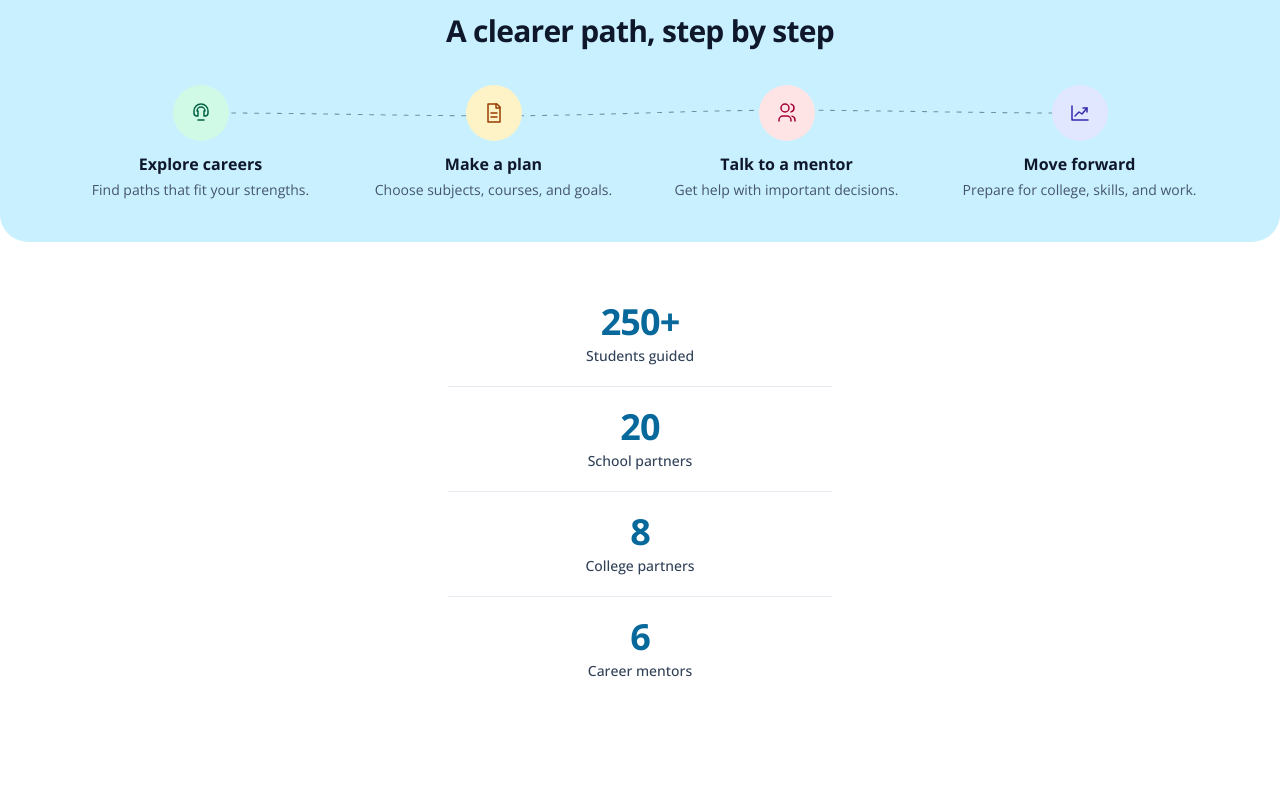
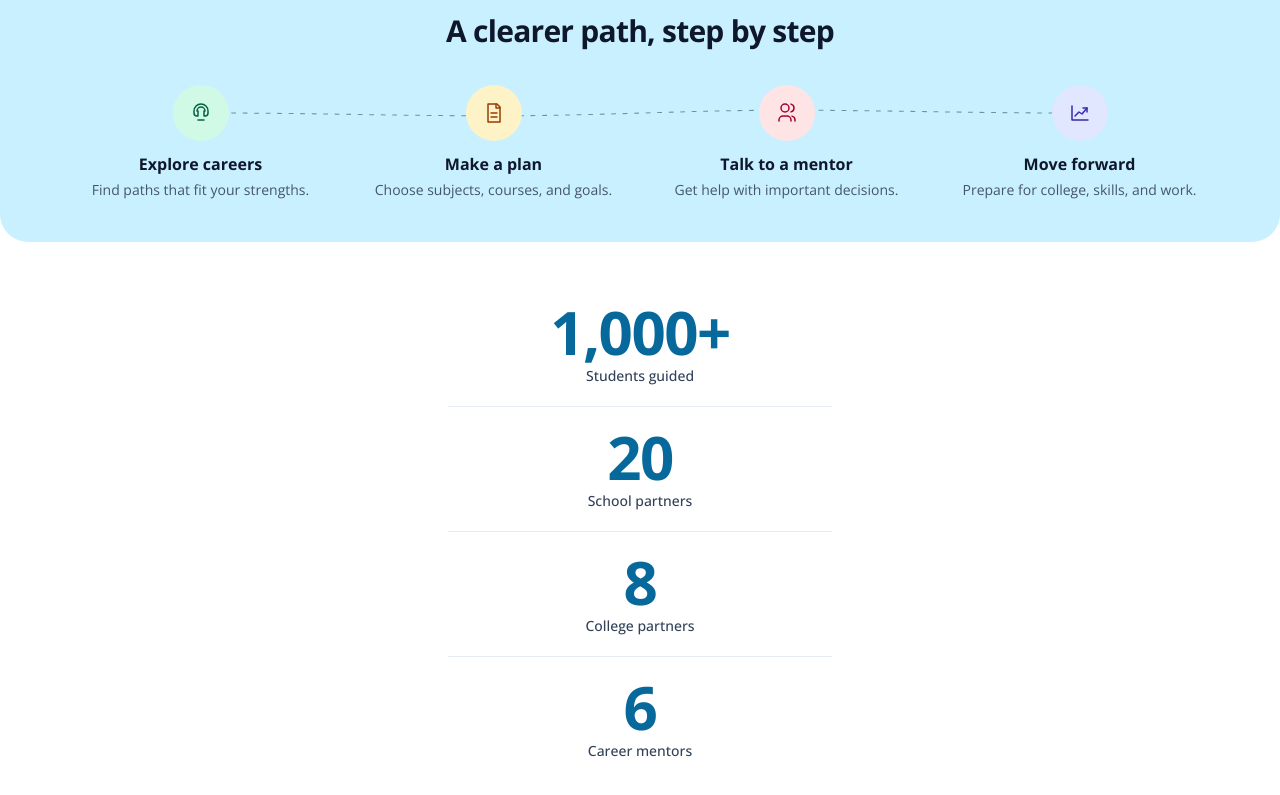
Before and after one commit to sayanf22/next1, a Next.js app: page / in a window 1280 px wide. Shown: the part 797-1592 px from the top of the page. Before the commit the page ends 1546 px from the top, so only its background shows below. Built offline with nearby package versions, Linux system fonts and the light colour scheme.

Commit message:
Animate impact stats and refine advisor CTA

```diff
--- a/src/app/page.tsx
+++ b/src/app/page.tsx
@@ -1,5 +1,6 @@
 import Image from "next/image";
 import Link from "next/link";
+import AnimatedMetric from "@/components/AnimatedMetric";
 
 const guidanceSteps = [
   {
@@ -29,10 +30,10 @@ const guidanceSteps = [
 ];
 
 const impactStats = [
-  { value: "250+", label: "Students guided" },
-  { value: "20", label: "School partners" },
-  { value: "8", label: "College partners" },
-  { value: "6", label: "Career mentors" },
+  { value: 1000, suffix: "+", label: "Students guided" },
+  { value: 20, label: "School partners" },
+  { value: 8, label: "College partners" },
+  { value: 6, label: "Career mentors" },
 ];
 
 export default function Home() {
@@ -49,11 +50,11 @@ export default function Home() {
 
         <div className="mt-7 flex flex-col items-center justify-center gap-3 sm:flex-row">
           <Link
-            href="/lets-talk?source=hero"
-            className="inline-flex min-h-12 items-center justify-center gap-2 rounded-md bg-[#0056d2] px-5 text-sm font-semibold text-white transition-colors hover:bg-[#0043a8] focus-visible:outline-none focus-visible:ring-2 focus-visible:ring-[#0056d2]/40 focus-visible:ring-offset-2"
+            href="/lets-talk"
+            className="group inline-flex min-h-12 items-center justify-center gap-2 rounded-md bg-[#0056d2] px-5 text-sm font-semibold text-white transition-colors duration-300 ease-out hover:bg-black focus-visible:bg-black focus-visible:outline-none focus-visible:ring-2 focus-visible:ring-[#0056d2]/40 focus-visible:ring-offset-2 motion-reduce:transition-none"
           >
             Talk to an advisor
-            <svg aria-hidden="true" className="h-4 w-4" viewBox="0 0 24 24" fill="none" stroke="currentColor" strokeWidth="2" strokeLinecap="round" strokeLinejoin="round">
+            <svg aria-hidden="true" className="h-4 w-4 transition-transform duration-300 ease-out group-hover:translate-x-0.5 group-hover:-translate-y-0.5 motion-reduce:transition-none" viewBox="0 0 24 24" fill="none" stroke="currentColor" strokeWidth="2" strokeLinecap="round" strokeLinejoin="round">
               <path d="M7 17 17 7M8 7h9v9" />
             </svg>
           </Link>
@@ -113,11 +114,14 @@ export default function Home() {
       <section aria-labelledby="impact-stats-title" className="mx-auto w-full max-w-md px-5 pb-10 sm:px-8 sm:pb-12">
         <h2 id="impact-stats-title" className="sr-only">Our impact</h2>
         <ul className="divide-y divide-slate-200/80">
-          {impactStats.map((stat) => (
-            <li key={stat.label} className="py-5 text-center">
-              <p className="text-3xl font-bold tracking-tight text-[#07699b] sm:text-4xl">{stat.value}</p>
-              <p className="mt-1 text-sm font-medium text-slate-700">{stat.label}</p>
-            </li>
+          {impactStats.map((stat, index) => (
+            <AnimatedMetric
+              key={stat.label}
+              value={stat.value}
+              suffix={stat.suffix}
+              label={stat.label}
+              delay={index * 140}
+            />
           ))}
         </ul>
       </section>
--- /dev/null
+++ b/src/components/AnimatedMetric.tsx
@@ -0,0 +1,84 @@
+"use client";
+
+import { useEffect, useRef, useState } from "react";
+
+type AnimatedMetricProps = {
+  value: number;
+  label: string;
+  suffix?: string;
+  delay?: number;
+};
+
+export default function AnimatedMetric({
+  value,
+  label,
+  suffix = "",
+  delay = 0,
+}: AnimatedMetricProps) {
+  const itemRef = useRef<HTMLLIElement>(null);
+  const [count, setCount] = useState(0);
+
+  useEffect(() => {
+    const item = itemRef.current;
+    if (!item) return;
+
+    if (
+      window.matchMedia("(prefers-reduced-motion: reduce)").matches ||
+      !("IntersectionObserver" in window)
+    ) {
+      setCount(value);
+      return;
+    }
+
+    let started = false;
+    let frame = 0;
+    let delayTimer = 0;
+    const duration = 1400;
+
+    const observer = new IntersectionObserver(
+      ([entry]) => {
+        if (!entry?.isIntersecting || started) return;
+        started = true;
+        observer.disconnect();
+
+        delayTimer = window.setTimeout(() => {
+          const startTime = performance.now();
+          const tick = (time: number) => {
+            const progress = Math.min((time - startTime) / duration, 1);
+            const easedProgress = 1 - Math.pow(1 - progress, 3);
+            setCount(Math.round(value * easedProgress));
+
+            if (progress < 1) {
+              frame = window.requestAnimationFrame(tick);
+            } else {
+              setCount(value);
+            }
+          };
+
+          frame = window.requestAnimationFrame(tick);
+        }, delay);
+      },
+      { threshold: 0.45 },
+    );
+
+    observer.observe(item);
+
+    return () => {
+      observer.disconnect();
+      window.clearTimeout(delayTimer);
+      window.cancelAnimationFrame(frame);
+    };
+  }, [delay, value]);
+
+  return (
+    <li ref={itemRef} className="py-5 text-center">
+      <p aria-hidden="true" className="text-5xl font-bold tracking-tight text-[#07699b] sm:text-6xl">
+        {count.toLocaleString("en-IN")}{suffix}
+      </p>
+      <span className="sr-only">
+        {value.toLocaleString("en-IN")}{suffix}
+      </span>
+      <p className="mt-1 text-sm font-medium text-slate-700">{label}</p>
+    </li>
+  );
+}
```
